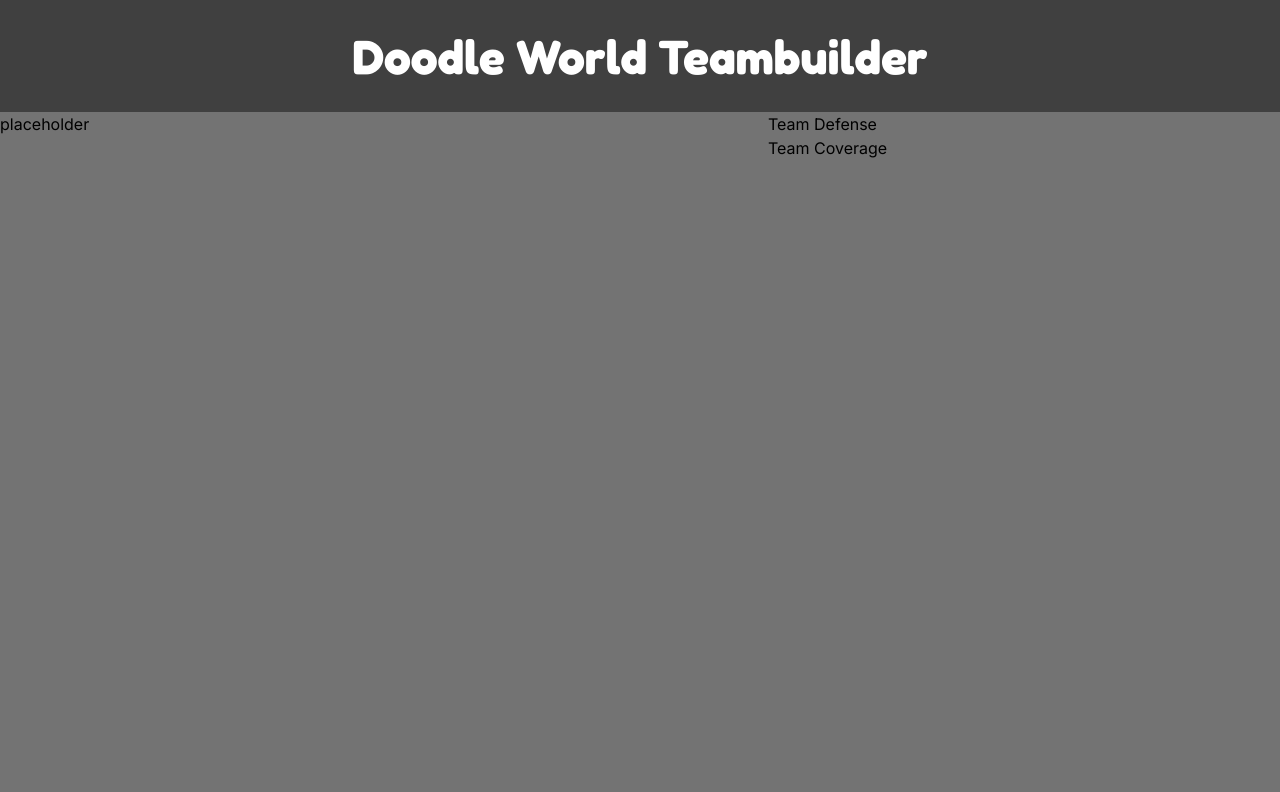
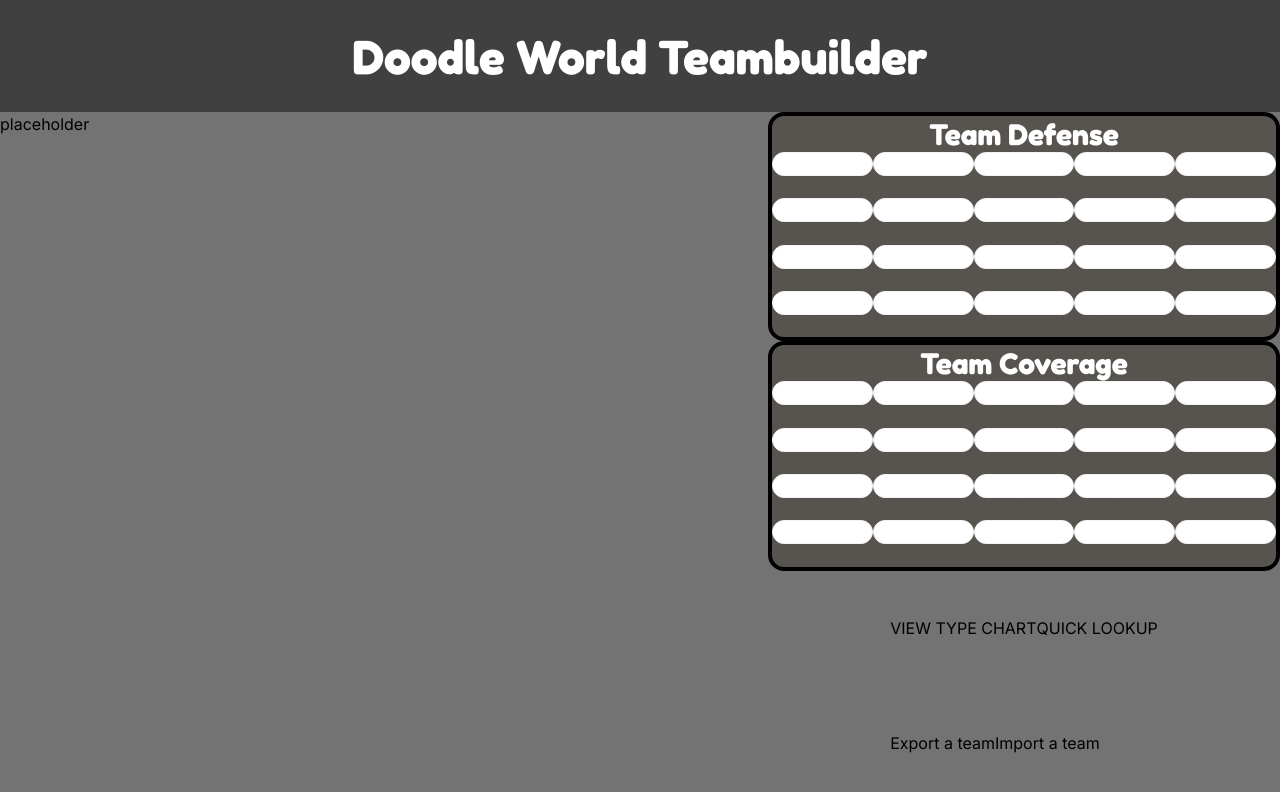
Before and after one commit to KevinDelgad/DoodleTeamBuilder, a Next.js app in the folder doodleteambuild/: page / in a window 1280 px wide. Shown: the top 792 px of the page. Built offline with nearby package versions, Linux system fonts and the light colour scheme.

Commit message:
Create initial Defense and Coverage Sections

```diff
--- a/doodleteambuild/src/app/page.js
+++ b/doodleteambuild/src/app/page.js
@@ -1,35 +1,77 @@
 import Image from "next/image";
 import { Fredoka } from "next/font/google";
 
-const fredoka = Fredoka({weight: '700', subsets: ['latin']})
+const fredoka = Fredoka({ weight: "700", subsets: ["latin"] });
+const doodleTypes = [
+  ["basic", "bg-basic"],
+  ["fire", "bg-fire"],
+  ["water", "bg-water"],
+  ["plant", "bg-plant"],
+  ["spark", "bg-spark"],
+  ["beast", "bg-beast"],
+  ["air", "bg-air"],
+  ["insect", "bg-insect"],
+  ["earth", "bg-earth"],
+  ["mind", "bg-mind"],
+  ["melee", "bg-melee"],
+  ["food", "bg-food"],
+  ["light", "bg-light"],
+  ["crystal", "bg-crystal"],
+  ["metal", "bg-metal"],
+  ["spirit", "bg-spirit"],
+  ["ice", "#bg-ice"],
+  ["dark", "bg-dark"],
+  ["poison", "bg-poison"],
+  ["mythic", "bg-mythic"],
+];
+
+const traitList = doodleTypes.map(doodle => <li className={`${fredoka.className} text-white badge-lg badge text-xl basis-1/5 outline-4 ${doodle[1]}`} >{doodle[0]}</li>);
 
 export default function Home() {
   return (
     <main className="flex h-screen flex-col items-center justify-between bg-neutral-500">
-      <header className="flex w-full justify-center items-center bg-neutral-700 h-28">
-        <h1 className={`${fredoka.className} text-white lg:text-5xl sm:text-xl`}>Doodle World Teambuilder</h1>
+      <header className="flex w-full justify-center items-center bg-neutral-700 h-28 shrink-0">
+        <h1
+          className={`${fredoka.className} text-white lg:text-5xl sm:text-xl`}
+        >
+          Doodle World Teambuilder
+        </h1>
       </header>
 
-      <section className="flex flex-1 w-full justify-between">
+      <section className="flex w-full h-full justify-between">
         <section className="flex basis-3/5">
           <p>placeholder</p>
         </section>
 
-        <section className="flex basis-2/5 flex-col">
-          <div>
-            <p>Team Defense</p>
-          </div>
-          <div>
-            <p>Team Coverage</p>
-          </div>
+        <section className="flex basis-2/5 flex-col items-center">
+          <section className="flex flex-col basis-2/3 justify-around">
+            <div className="flex grow flex-col bg-stone-600 border-4 border-black rounded-2xl">
+              <p className={`${fredoka.className} text-white text-3xl flex justify-center`}>Team Defense</p>
+              <div className="flex grow">
+                <ul className="flex flex-wrap">{traitList}</ul>
+              </div>
+            </div>
+            <div className="flex grow flex-col bg-stone-600 border-4 border-black rounded-2xl">
+              <p className={`${fredoka.className} text-white text-3xl flex justify-center`}>Team Coverage</p>
+              <div className="flex grow">
+                <ul className="flex flex-wrap">{traitList}</ul>
+              </div>
+            </div>
+          </section>
+          <section className="flex-col justify-around flex shrink-0 basis-1/3">
+            <div>
+              <button>VIEW TYPE CHART</button>
+              <button>QUICK LOOKUP</button>
+            </div>
+
+            <div>
+              <button>Export a team</button>
+              <button>Import a team</button>
+            </div>
+
+          </section>
         </section>
-
       </section>
-
     </main>
   );
 }
-
-/*
-
-*/
```
